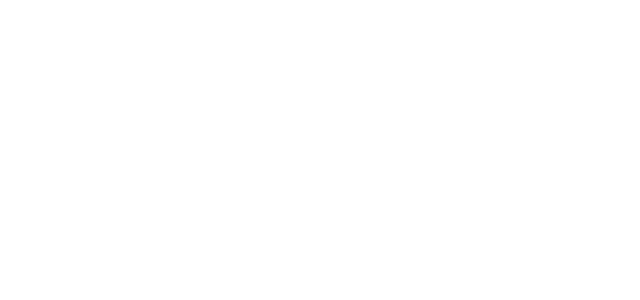
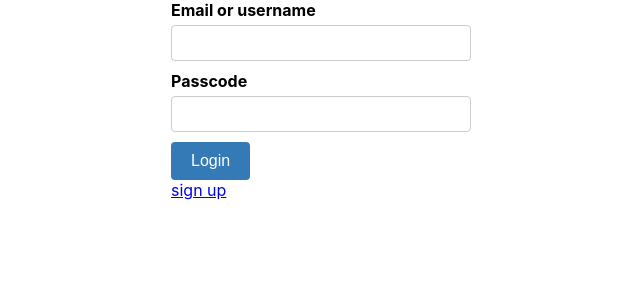
Before and after one commit to Arjxm/Multi-Player-Chess, a React (Create React App) app in the folder app/: page / in a window 1280 px wide. Before the commit this address had no page. Shown: the top 300 px of the page, without its empty margins (319-959 px from the left). Built offline with nearby package versions, Linux system fonts and the light colour scheme.

Commit message:
auth feature

```diff
--- a/app/src/App.tsx
+++ b/app/src/App.tsx
@@ -16,7 +16,8 @@
   return(
   <BrowserRouter>
     <Routes>
-        <Route path = "/login" element={<LoginPage/>}/>
+        <Route path = '/' element={<LoginPage/>}/>
+        <Route path = 'signup' element={<SignUpPage/>}/>
     </Routes>
   </BrowserRouter>
 
--- a/app/src/pages/auth/LoginPage.tsx
+++ b/app/src/pages/auth/LoginPage.tsx
@@ -4,6 +4,7 @@
 import {RootState} from '../../utils/store';
 import { useSelector, useDispatch } from 'react-redux'
 import { setEmail, setPassCode } from '../../utils/slice/userSlice';
+import {Link} from "react-router-dom";
 
 const FormContainer = styled.div`
   display: flex;
@@ -36,6 +37,8 @@
         <Input l = "Passcode" type = "password" onChange = {handlePassCodeChange}/>
         <Button onClick = {handleSubmit} btn = "Login"/>
       </form>
+
+      <Link to = '/signup'>sign up</Link>
     </FormContainer>
   );
 };
```
